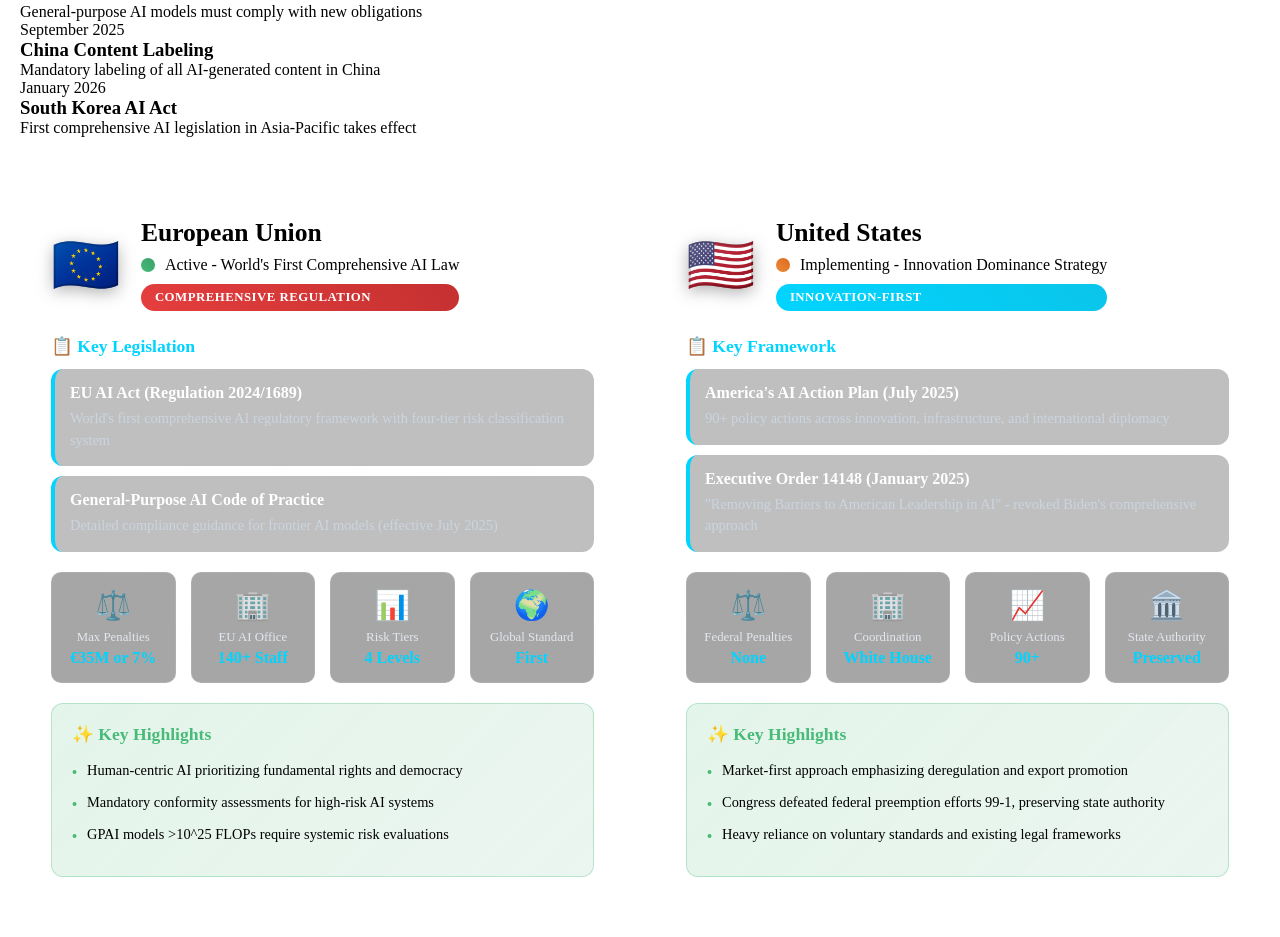
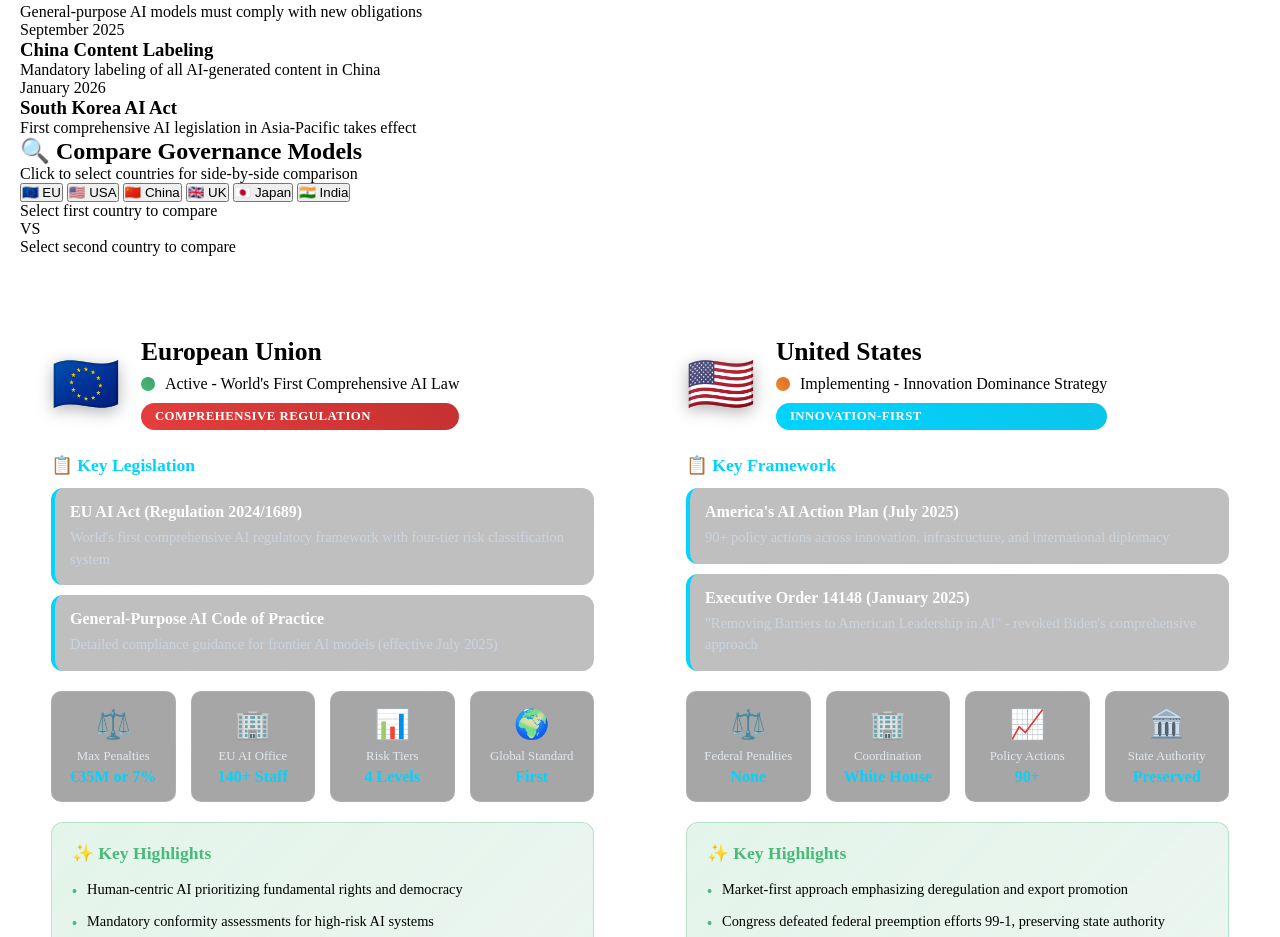
Before and after one commit to nesibekiris/ai_policy_worldwide, a website: page index.html in a window 1280 px wide. Shown: the part 1508-2445 px from the top of the page. Drawn offline with nearby package versions, Linux system fonts and the light colour scheme.

Commit message:
Update index.html

```diff
--- a/index.html
+++ b/index.html
@@ -559,6 +559,41 @@
         </div>
     </div>
 </div>
+
+        <!-- Comparison Section -->
+        <div class="comparison-section">
+            <h2 class="comparison-title">🔍 Compare Governance Models</h2>
+            <p class="comparison-subtitle">Click to select countries for side-by-side comparison</p>
+
+            <div class="comparison-selector">
+                <button class="compare-btn" data-country="eu">🇪🇺 EU</button>
+                <button class="compare-btn" data-country="usa">🇺🇸 USA</button>
+                <button class="compare-btn" data-country="china">🇨🇳 China</button>
+                <button class="compare-btn" data-country="uk">🇬🇧 UK</button>
+                <button class="compare-btn" data-country="japan">🇯🇵 Japan</button>
+                <button class="compare-btn" data-country="india">🇮🇳 India</button>
+            </div>
+
+            <div class="comparison-container">
+                <div class="comparison-card" id="compare-1">
+                    <div class="comparison-placeholder">
+                        <p>Select first country to compare</p>
+                    </div>
+                </div>
+
+                <div class="comparison-vs">VS</div>
+
+                <div class="comparison-card" id="compare-2">
+                    <div class="comparison-placeholder">
+                        <p>Select second country to compare</p>
+                    </div>
+                </div>
+            </div>
+        </div>
+
+        <div class="tooltip" id="tooltip"></div>
+
+        <!-- Then your country-details section continues below -->
 
         <div class="country-details">
             <!-- European Union -->
```
